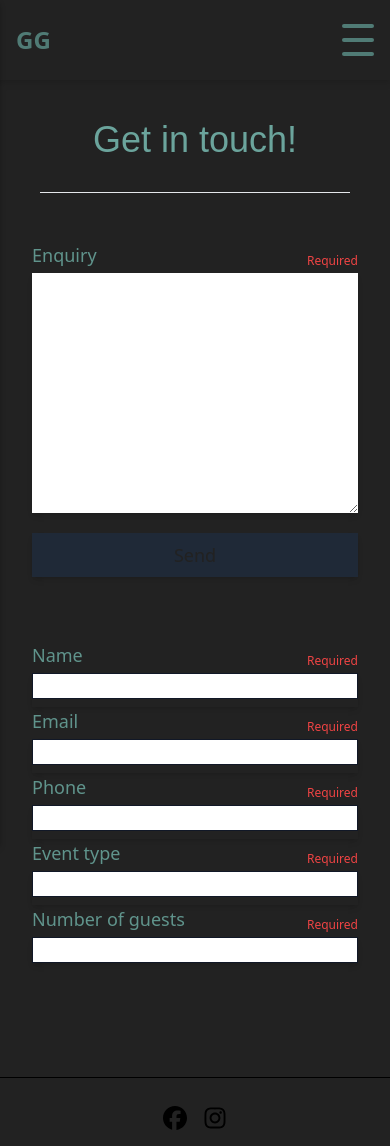
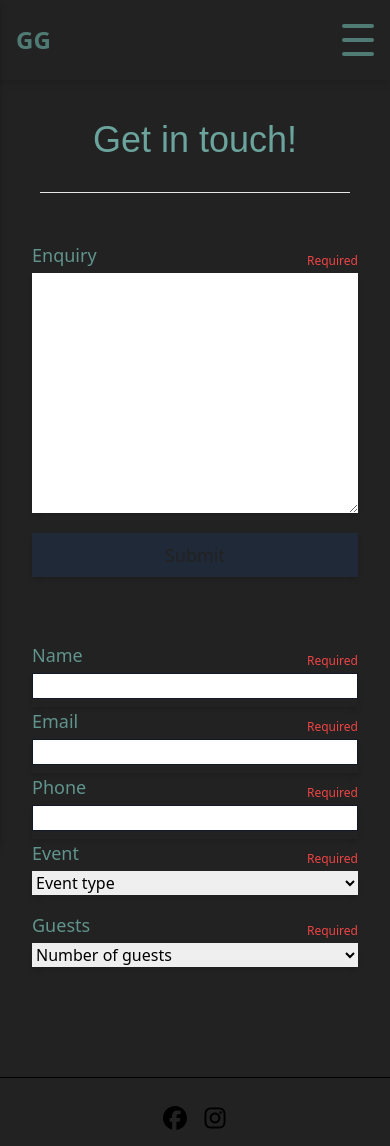
Before and after one commit to katy-evans/gg, a Next.js app: page /contact in a window 390 px wide. Shown: the top 1146 px of the page. Built offline with nearby package versions, Linux system fonts and the light colour scheme; a web font is replaced by a local one.

Commit message:
looking at order of input fields on mobile vs desktop

```diff
--- a/pages/contact.js
+++ b/pages/contact.js
@@ -34,7 +34,7 @@ const contact = () => {
 								</div>
 
 								<div className="space-y-6">
-									<button type="submit" className="rounded-none p-2 w-full focus:outline-none focus:ring-2 focus:ring-offset-2 shadow-md bg-gray-800 text-[#222] bg-gannet-400 hover:bg-gannet-600 hover:text-white transition duration-300"><p className="text-lg">Send</p>
+									<button type="submit" className="rounded-none p-2 w-full focus:outline-none focus:ring-2 focus:ring-offset-2 shadow-md bg-gray-800 text-[#222] bg-gannet-400 hover:bg-gannet-600 hover:text-white transition duration-300"><p className="text-lg">Submit</p>
 									</button>
 								</div>
 							</div>
@@ -62,17 +62,49 @@ const contact = () => {
 												<input type="phone" name="email" required className="flex-1 block w-full sm:text-sm rounded-none border border-gray-900 dark:border-gray-100 bg-white"></input>
 											</div>
 		{/* ----- / event / ----- */}
-											<label htmlFor="event" className="text-lg flex justify-between items-end text-gannet-600"><span>Event type</span><span className="text-xs text-red-500">Required</span></label>
-											<div className="mt-1 flex shadow-md pb-2">
-												<input type="event" name="email" required className="flex-1 block w-full sm:text-sm rounded-none border border-gray-900 dark:border-gray-100 bg-white"></input>
-											</div>
-{/* ----- / number of guests / ----- */}
-											<label htmlFor="atendee" className="text-lg flex justify-between items-end text-gannet-600"><span>Number of guests</span><span className="text-xs text-red-500">Required</span></label>
-											<div className="mt-1 flex shadow-md">
-												<input type="atendee" name="email" required className="flex-1 block w-full sm:text-sm rounded-none border border-gray-900 dark:border-gray-100 bg-white"></input>
+
+											<div className="grid grid-cols-2 gap-4">
+												<div className="col-span-2 md:col-span-1">
+													<label htmlFor="event" className="text-lg flex justify-between items-end text-gannet-600"><span>Event</span><span className="text-xs text-red-500">Required</span></label>
+													{/* <div className="mt-1 flex shadow-md pb-2">
+														<input type="event" name="email" required className="flex-1 block w-full sm:text-sm rounded-none border border-gray-900 dark:border-gray-100 bg-white"></input>
+													</div> */}
+													<div className="mt-1 flex shadow-md">
+														<select name="event" id="event" className="w-full">
+															<option value="javascript">Event type</option>
+															<option value="event 1">event 1</option>
+															<option value="event 2">event 2</option>
+															<option value="event 3">event 3</option>
+															<option value="event 4">event 4</option>
+															<option value="event 5">event 5</option>
+															<option value="event 6">event 6</option>
+															<option value="event 7">event 7</option>
+															<option value="event 8">event 8</option>
+														</select>
+													</div>
+												</div>
+	{/* ----- / number of guests / ----- */}
+												<div className="col-span-2 md:col-span-1">
+													<label htmlFor="atendees" className="text-lg flex justify-between items-end text-gannet-600"><span>Guests</span><span className="text-xs text-red-500">Required</span></label>
+													{/* <div className="mt-1 flex shadow-md">
+														<input type="atendee" name="email" required className="flex-1 block w-full sm:text-sm rounded-none border border-gray-900 dark:border-gray-100 bg-white"></input>
+													</div> */}
+													<div className="mt-1 flex shadow-md">
+														<select name="atendees" id="atendees" className="w-full">
+															<option value="javascript">Number of guests</option>
+															<option value="10">10</option>
+															<option value="20">20</option>
+															<option value="30">30</option>
+															<option value="40">40</option>
+															<option value="50">50</option>
+															<option value="60">60</option>
+															<option value="70">70</option>
+															<option value="80">80</option>
+														</select>
+													</div>
+												</div>
 											</div>
 									</div>
-
 								</div>
 							</div>
 						</div>
```
